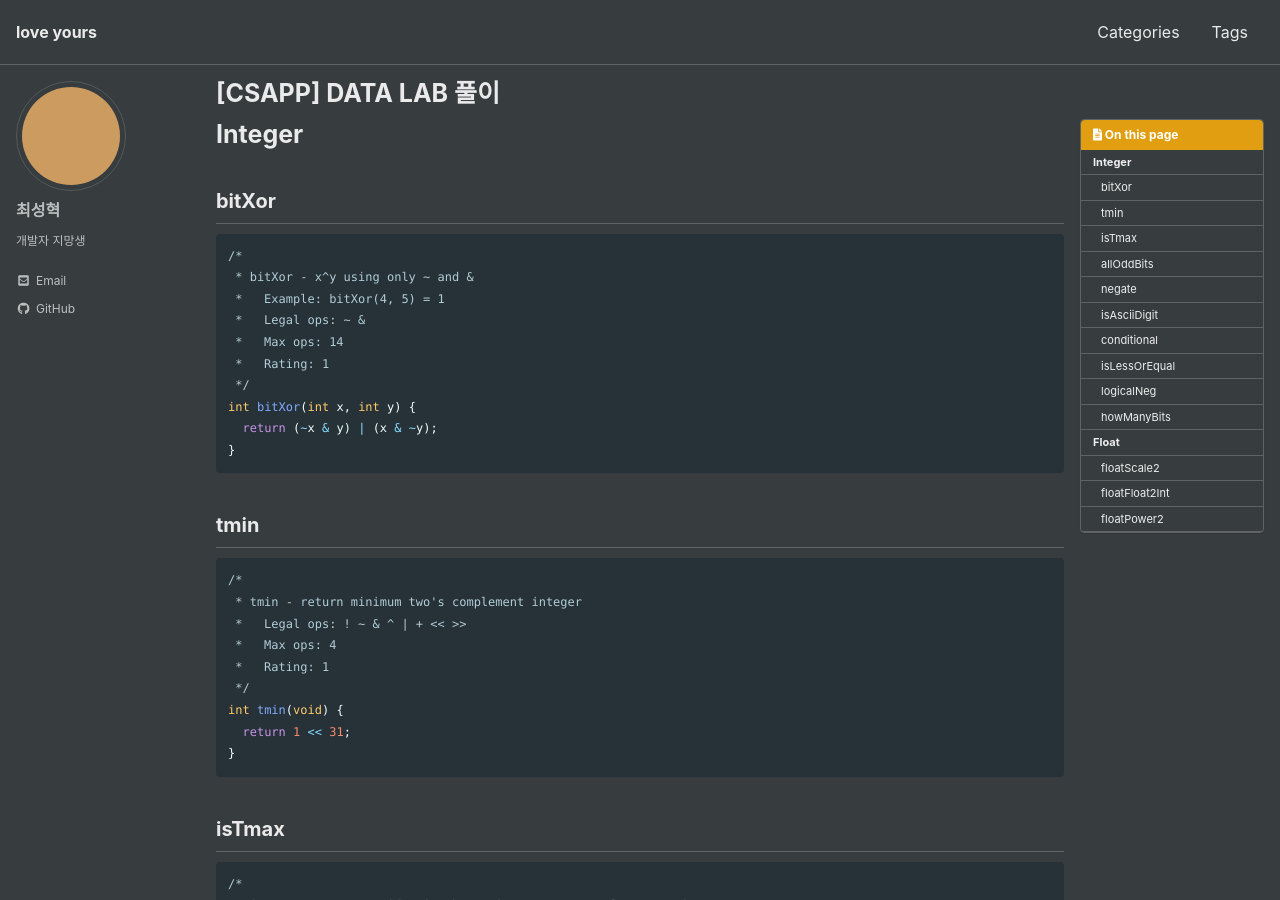
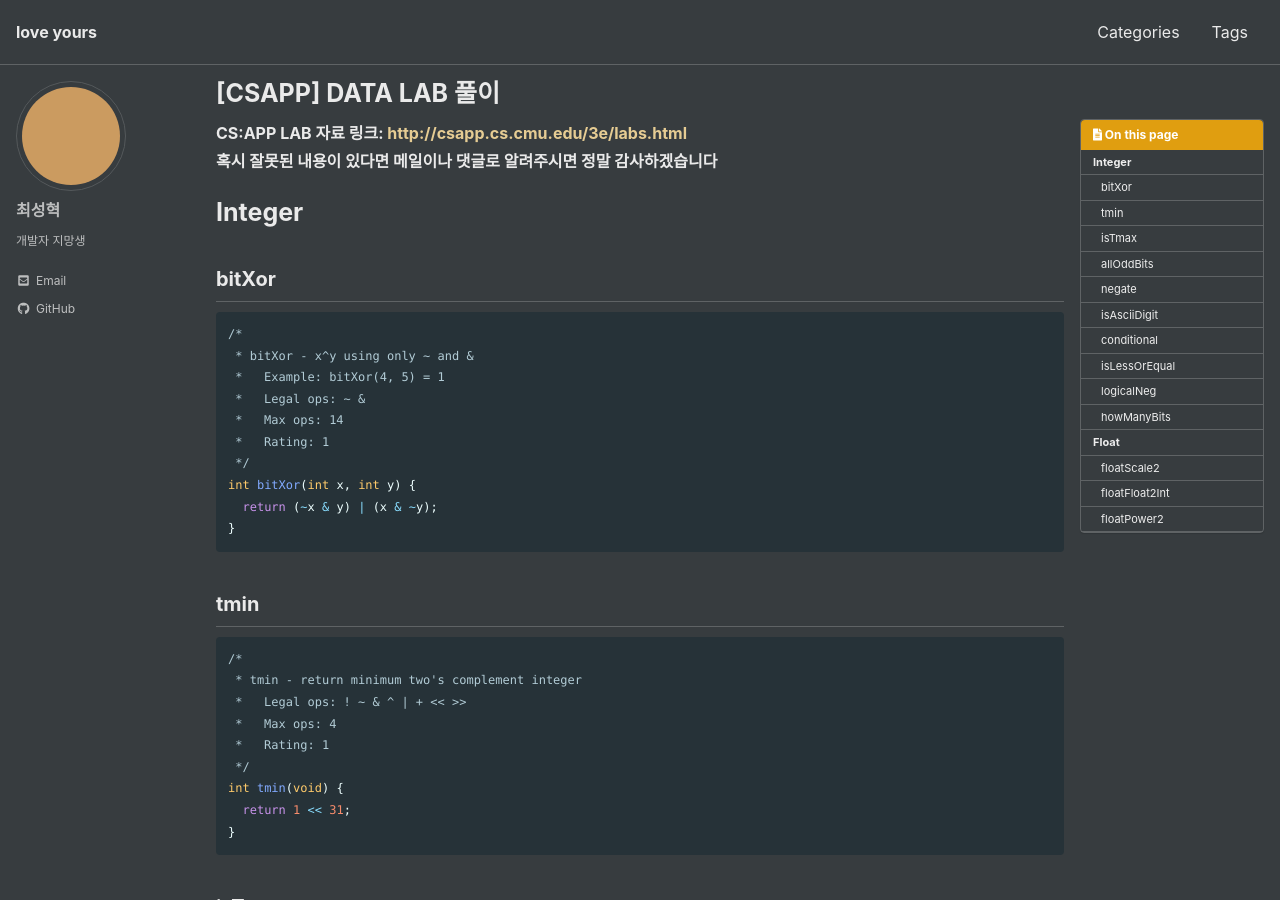
Before and after one commit to shyeokchoi/shyeokchoi.github.io, a Jekyll site: the page built from _posts/2022-07-23-datalab.md, in a window 1280 px wide and 900 px high. Built offline with Jekyll 4.4.1, drawn with Linux system fonts in a browser that asks for light colours; cached includes are drawn as plain includes; comment, search, counter and statistics services are not loaded.

Commit message:
lab 안내추가

```diff
--- a/_posts/2022-07-23-datalab.md
+++ b/_posts/2022-07-23-datalab.md
@@ -12,6 +12,9 @@ toc_sticky: true
 date: 2022-07-23
 last_modified_at: 2022-07-23
 ---
+**CS:APP LAB 자료 링크: <http://csapp.cs.cmu.edu/3e/labs.html>**
+**혹시 잘못된 내용이 있다면 메일이나 댓글로 알려주시면 정말 감사하겠습니다**
+
 
 # Integer
 ## bitXor
```
Also changed, not shown: _posts/2022-07-24-bomblab.md (+3 -0 lines).
